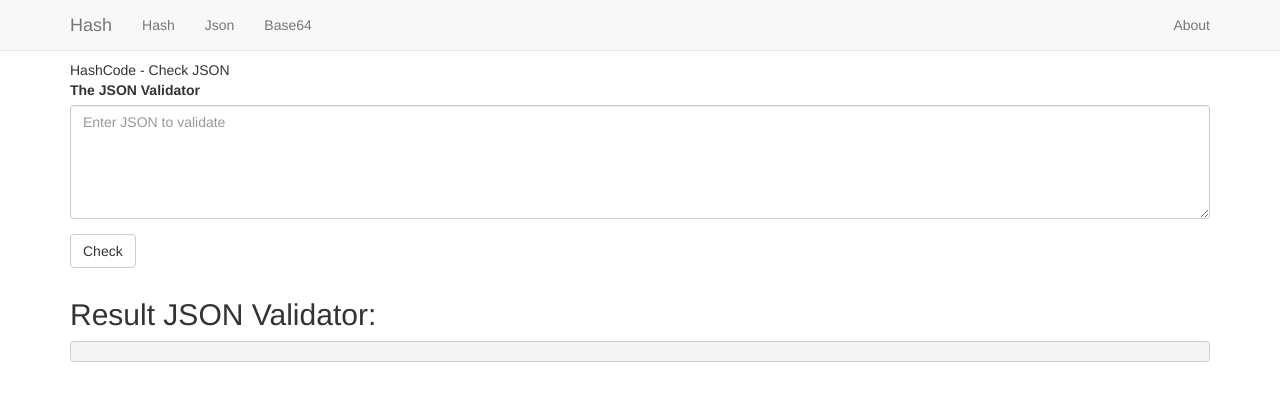
After one commit to tim96/hash-symfony4, a Symfony app: template templates/index/json.html.twig in a window 1280 px wide. The commit adds this page. Shown: the top 401 px of the page. Run offline with Twig, Linux system fonts and the light colour scheme; the template is opened without the code that fills it, so the values that code supplies are empty; some libraries are stand-ins or nearby versions.

Commit message:
Added json action for validate json object using json lint.

```diff
--- a/config/routes.yaml
+++ b/config/routes.yaml
@@ -9,3 +9,7 @@ about:
 base64:
     path: /base64
     controller: App\Controller\IndexController::base64
+
+json:
+    path: /json
+    controller: App\Controller\IndexController::jsonAction
--- a/src/Controller/IndexController.php
+++ b/src/Controller/IndexController.php
@@ -53,4 +53,10 @@ class IndexController extends Controller
 
         return $this->render('index/base64.html.twig', ['form' => $form->createView(), 'result' => $result]);
     }
+
+    // added action postfix because method json already exist in parent controller
+    public function jsonAction()
+    {
+        return $this->render('index/json.html.twig');
+    }
 }
--- a/templates/base.html.twig
+++ b/templates/base.html.twig
@@ -6,7 +6,7 @@
 <head>
     <meta charset="utf-8">
     <meta http-equiv="X-UA-Compatible" content="IE=edge">
-    <title>{% block title %}Hash{% endblock title %}</title>
+    <title>{% block title %}HashCode{% endblock title %}</title>
     <meta name="viewport" content="width=device-width, initial-scale=1">
 
     {% block meta_tags %}
@@ -45,9 +45,9 @@
                 {#<li{% if active == 'uuid' %} class="active"{% endif %}>#}
                     {#<a href="{{ path('uuid') }}">Uuid</a>#}
                 {#</li>#}
-                {#<li{% if active == 'json' %} class="active"{% endif %}>#}
-                    {#<a href="{{ path('json') }}">Json</a>#}
-                {#</li>#}
+                <li{% if active == 'json' %} class="active"{% endif %}>
+                    <a href="{{ path('json') }}">Json</a>
+                </li>
                 <li{% if active == 'base64' %} class="active"{% endif %}>
                     <a href="{{ path('base64') }}">Base64</a>
                 </li>
--- /dev/null
+++ b/templates/index/json.html.twig
@@ -0,0 +1,67 @@
+{% extends 'base.html.twig' %}
+
+{% block content %}
+
+{% block title %}
+    HashCode - Check JSON
+{% endblock %}
+
+<div class="row">
+    <div class="col-md-12">
+        <div class="form-group">
+            <label for="comment">The JSON Validator </label>
+            <textarea class="form-control" rows="5" id="json_text" placeholder="Enter JSON to validate"></textarea>
+        </div>
+        <button id="button" type="button" class="btn btn-default">Check</button>
+    </div>
+    <div class="col-md-12" style="margin-top:10px;">
+        <h2>Result JSON Validator: </h2>
+        <pre id="result"></pre>
+    </div>
+</div>
+
+<script type="text/javascript">
+    document.addEventListener('DOMContentLoaded', function(){
+        $("#button").click(function () {
+            var text = $('#json_text').val();
+            if (!text) {
+                alert('Enter JSON to validate');
+            }
+
+            var options = {};
+
+            // Require it for nodejs environment
+            // var JSONLint = require( 'json-lint' );
+
+            // Run the JSON string through the linter
+            /*var lint = JSONLint( text, options );
+
+            // Do something with the error
+            if ( lint.error ) {
+                console.log(lint.error); // Error Message
+                console.log(lint.line); // Line number in json file where error was found
+                console.log(lint.character); // Character of line in json file where error was found
+            } else {
+                console.log(lint);
+            }*/
+
+            try {
+                var result = jsonlint.parse(document.getElementById("json_text").value);
+                if (result) {
+                    document.getElementById("result").innerHTML = "JSON is valid!";
+                    document.getElementById("result").className = "pass";
+                    // if (document.getElementById("reformat").checked) {
+                    document.getElementById("json_text").value = JSON.stringify(result, null, "  ");
+                    // }
+                }
+            } catch(e) {
+                document.getElementById("result").innerHTML = e;
+                document.getElementById("result").className = "fail";
+            }
+        });
+    }, false);
+</script>
+
+<script type='text/javascript' src='js/jsonlint.js'></script>
+<script type='text/javascript' src='js/json2.js'></script>
+{% endblock %}
```
